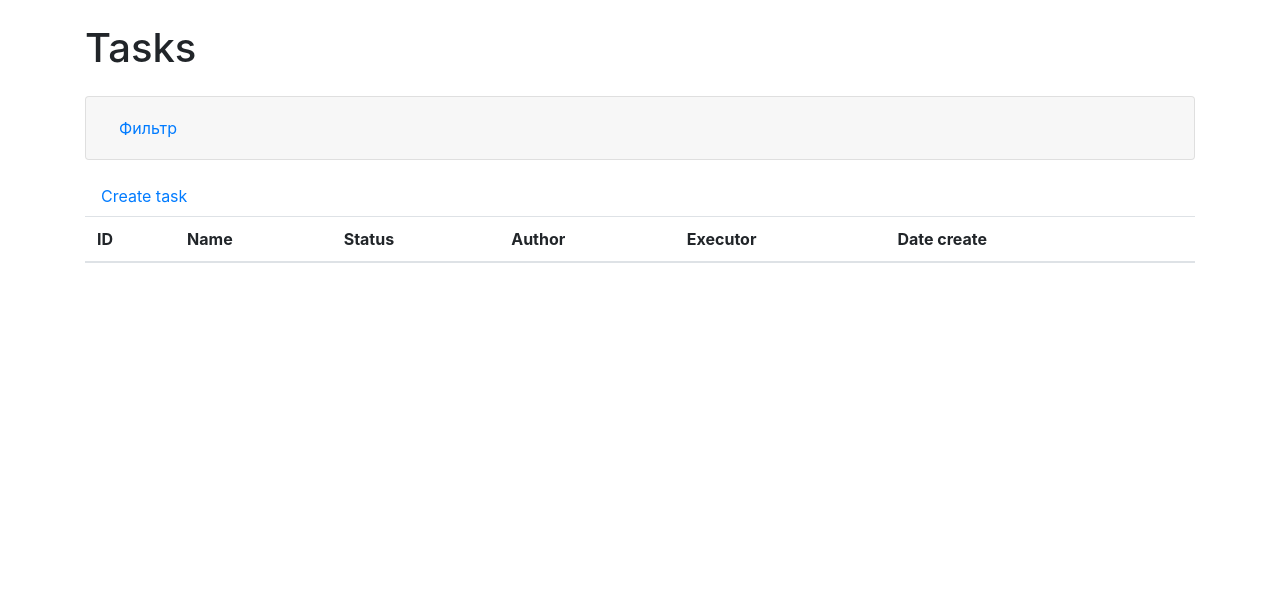
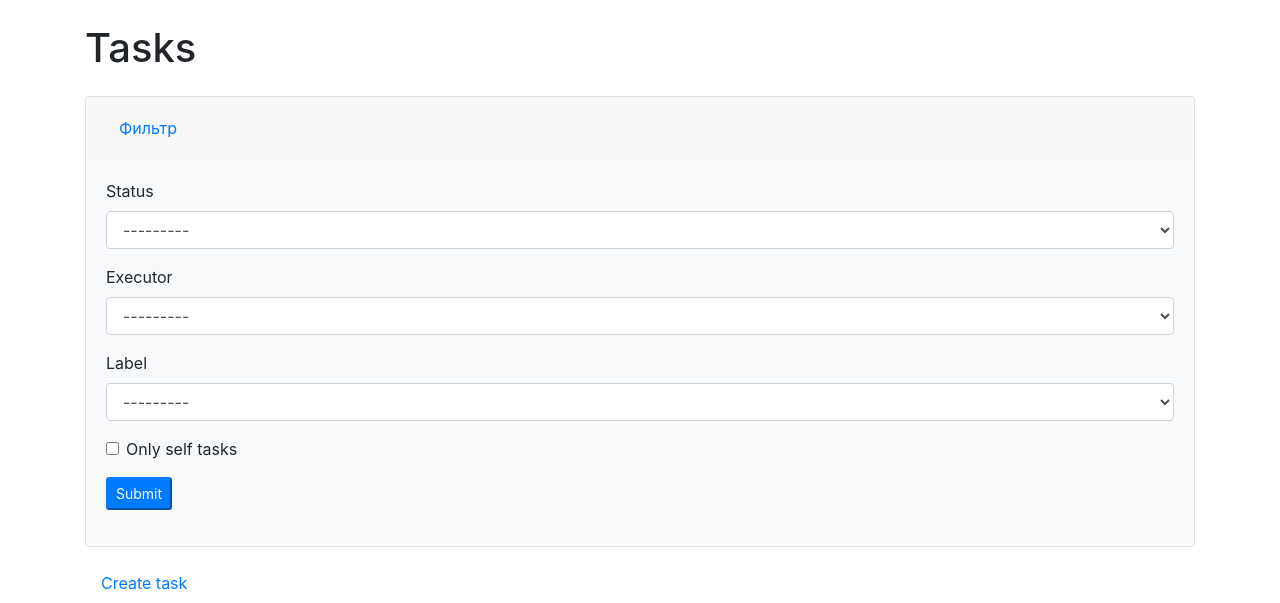
Before and after one commit to asidowner/python-project-52, a Django app: page /tasks/ in a window 1280 px wide. Shown: the part 40-643 px from the top of the page. Run offline with Django 4.2, Linux system fonts and the light colour scheme; the visitor is signed in with stand-in values (Sample User, id 1); data comes from the database, SQL or seed files in the repository; data that the repository does not hold is empty; some libraries are stand-ins or nearby versions.

Commit message:
Review #0.10 show filter by default

```diff
--- a/templates/tasks/list.html
+++ b/templates/tasks/list.html
@@ -15,7 +15,7 @@
                     </button>
                 </h5>
             </div>
-            <div id="collapseFilter" class="collapse" aria-labelledby="headingFilter" data-parent="#accordionFilter">
+            <div id="collapseFilter" class="collapse show" aria-labelledby="headingFilter" data-parent="#accordionFilter">
                 <div class="card-body bg-light">
                     <form method="get" class="form-vertical center">
                         {% bootstrap_form filter.form %}
```
